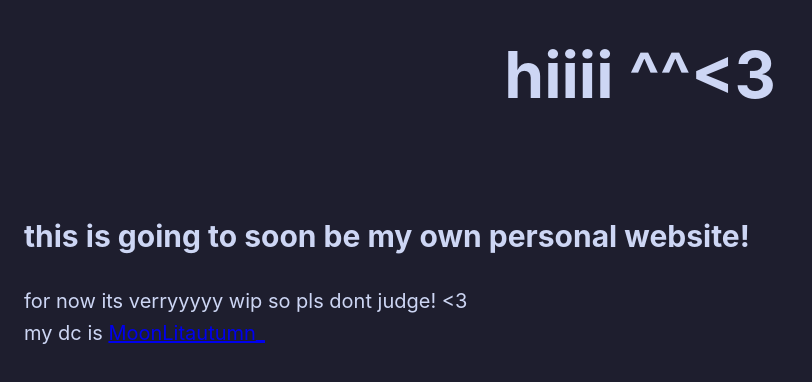
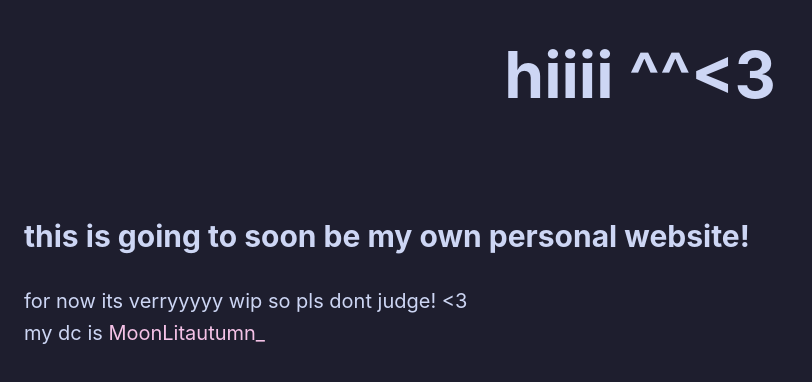
Before and after one commit to moonlitautumn/webbb, an Astro site: page / in a window 1280 px wide. Shown: the whole page, without its empty margins (0-812 px from the left). Built offline with nearby package versions, Linux system fonts and the light colour scheme; Astro itself is replaced by a stand-in of ours.

Commit message:
aaaaaaa html my nemesis

```diff
--- a/src/pages/index.astro
+++ b/src/pages/index.astro
@@ -39,6 +39,17 @@ import Card from '../components/Card.astro';
 		line-height: 1;
 		text-align: center;
 		margin-bottom: 1em;
+	}
+	a {
+		color: var(--accent);
+	}
+
+	a:link, a:visited {
+		text-decoration: none;
+	}
+
+	a:hover, a:active {
+		text-decoration: underline;
 	}
 </style>
 
```
